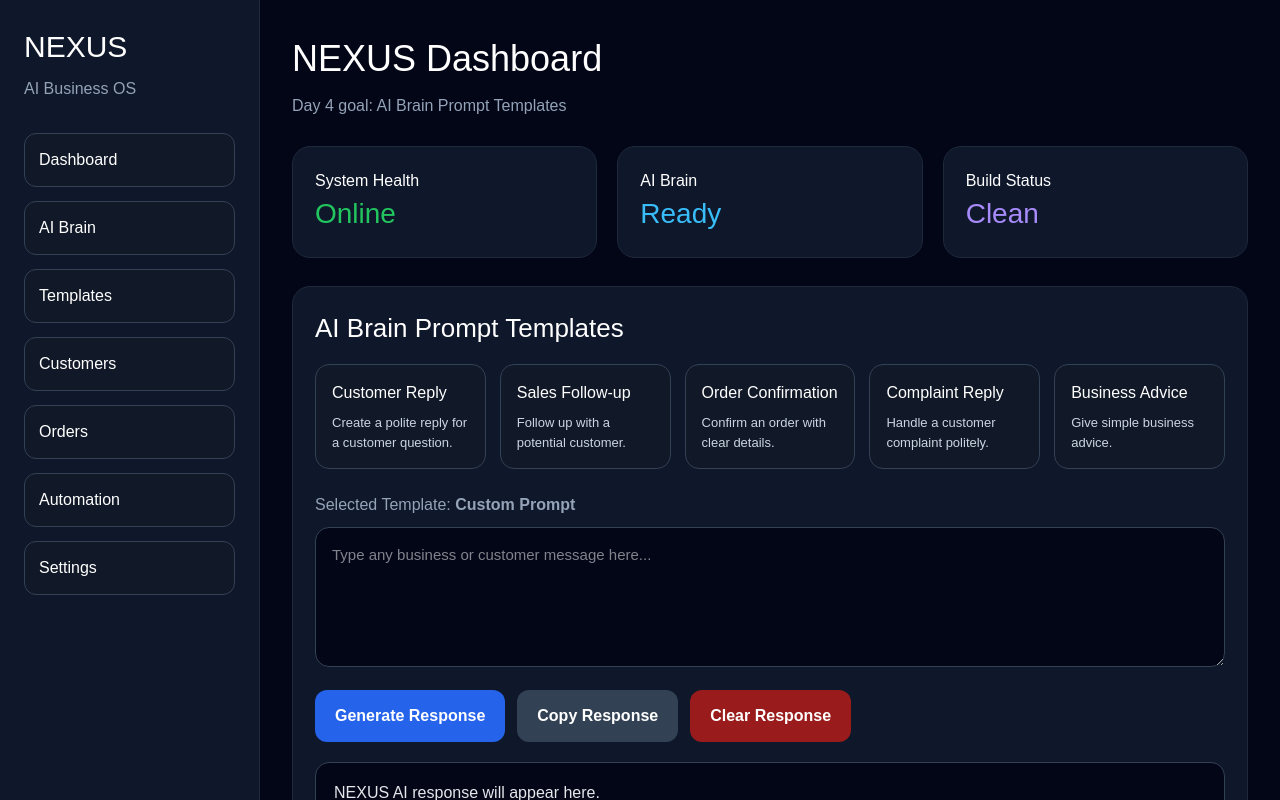
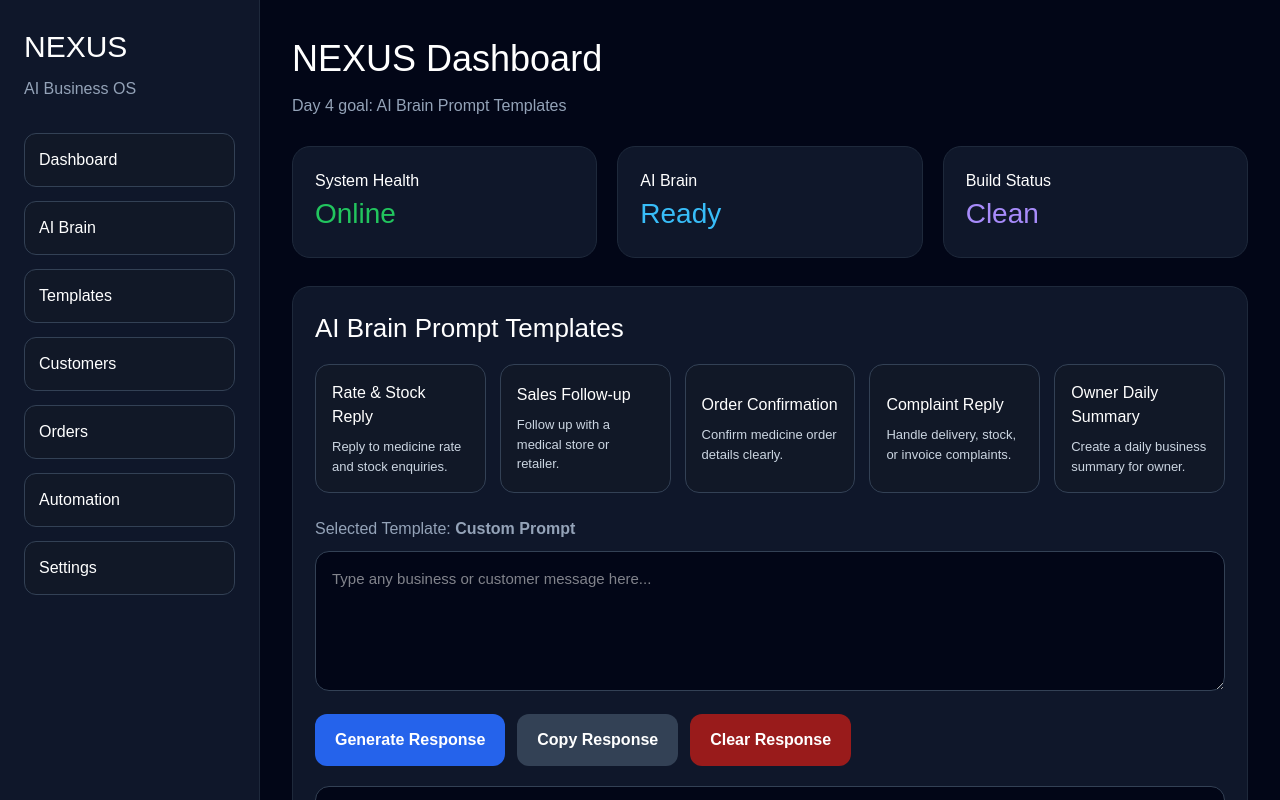
Before and after one commit to celerishealth/NEXUS, a Next.js app in the folder nexus-app/: page / in a window 1280 px wide. Both pictures are taken after a click on the button "Launch NEXUS". Shown: the top 800 px of the page. Built offline with nearby package versions, Linux system fonts and the light colour scheme.

Commit message:
Add pharma distributor demo mode

```diff
--- a/nexus-app/app/page.tsx
+++ b/nexus-app/app/page.tsx
@@ -13,34 +13,34 @@ export default function Home() {
 
   const promptTemplates = [
     {
-      title: "Customer Reply",
-      description: "Create a polite reply for a customer question.",
+      title: "Rate & Stock Reply",
+      description: "Reply to medicine rate and stock enquiries.",
       prompt:
-        "Write a professional customer reply for this customer message. Keep it clear, polite, and helpful:",
+        "Create a professional pharma distributor reply. Customer is asking about medicine rate, stock, and delivery. If price or stock is not provided, ask for quantity and delivery location:",
     },
     {
       title: "Sales Follow-up",
-      description: "Follow up with a potential customer.",
+      description: "Follow up with a medical store or retailer.",
       prompt:
-        "Write a short and professional sales follow-up message for this customer:",
+        "Write a short pharma sales follow-up message for a medical store. Keep it polite, practical, and order-focused:",
     },
     {
       title: "Order Confirmation",
-      description: "Confirm an order with clear details.",
+      description: "Confirm medicine order details clearly.",
       prompt:
-        "Write a professional order confirmation message for this customer:",
+        "Write a professional pharma order confirmation message. Include medicine name, quantity, delivery timing, and confirmation request if details are missing:",
     },
     {
       title: "Complaint Reply",
-      description: "Handle a customer complaint politely.",
+      description: "Handle delivery, stock, or invoice complaints.",
       prompt:
-        "Write a calm and professional complaint reply for this customer issue:",
+        "Write a calm and professional complaint reply for a pharma distributor. Ask for invoice number, product name, batch number, and issue details if missing:",
     },
     {
-      title: "Business Advice",
-      description: "Give simple business advice.",
+      title: "Owner Daily Summary",
+      description: "Create a daily business summary for owner.",
       prompt:
-        "Give practical business advice for this situation. Keep it simple and action-focused:",
+        "Create a simple daily owner summary for a pharma distributor. Include enquiries, confirmed orders, follow-ups pending, complaints, and top-demand medicines:",
     },
   ];
 
@@ -94,18 +94,20 @@ Create a ready-to-send business reply for the selected template.
 Rules:
 1. Do not say "I do not have access to real-time data".
 2. Do not mention website links, placeholders, or customer service numbers unless the user provided them.
-3. If price, stock, or delivery time is not provided, politely ask for quantity and location.
-4. Keep the reply short, practical, and professional.
-5. Write like a real business owner replying to a customer.
-6. Use simple English.
-7. Do not over-explain.
+3. Do not use placeholders like [Customer Name], [Your Name], [Today's Date], [Company Name], or [Owner].
+4. Do not use markdown symbols like **, ##, bullets with stars, or code blocks.
+5. Do not add subject lines unless the user specifically asks for email format.
+6. If price, stock, or delivery time is not provided, politely ask for quantity and location.
+7. Keep the reply short, practical, and professional.
+8. Write like a real business owner replying to a customer.
+9. Use simple English or simple Hinglish based on the customer message.
+10. Generate only the final ready-to-send message.
 
-Selected template: ${selectedTemplate}
+Selected template:
+${selectedTemplate}
 
 Customer/business message:
-${aiInput}
-
-Generate only the final reply message.`,
+${aiInput}`,
         }),
       });
 
@@ -374,7 +376,7 @@ Generate only the final reply message.`,
             <h2 style={{ marginBottom: "16px" }}>Recent Activity</h2>
             {recentActivities.map((activity) => (
               <p key={activity} style={{ color: "#cbd5e1" }}>
-                ✅ {activity}
+                 {activity}
               </p>
             ))}
           </div>
@@ -383,7 +385,7 @@ Generate only the final reply message.`,
             <h2 style={{ marginBottom: "16px" }}>Build Log</h2>
             {buildLogs.map((log) => (
               <p key={log} style={{ color: "#cbd5e1" }}>
-                🧱 {log}
+                 {log}
               </p>
             ))}
           </div>
```
